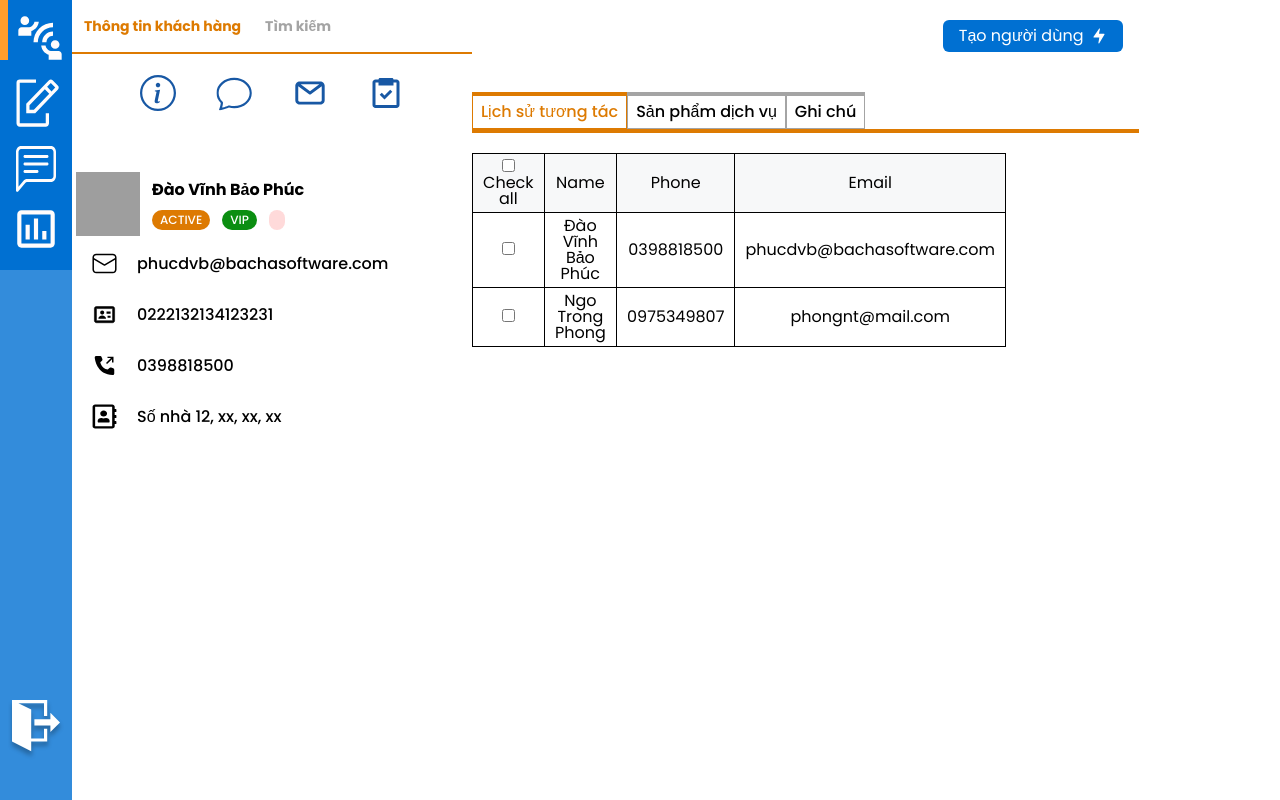
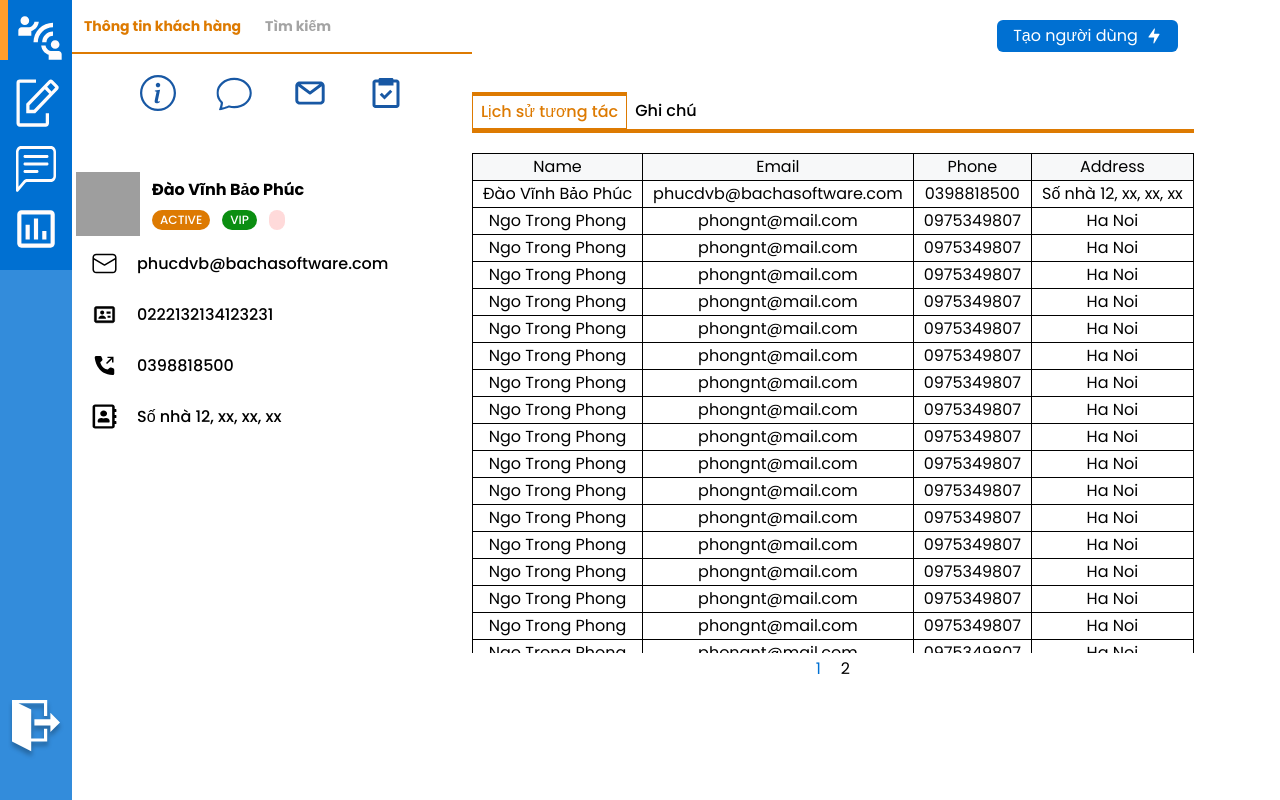
Before and after one commit to trwinddev/Customer-Care, a Vue app: page /admin in a window 1280 px wide. Built offline with nearby package versions, Linux system fonts and the light colour scheme; data requests are answered from the project's data file; grey boxes are pictures that could not be loaded.

Commit message:
Pagination

```diff
--- a/db.json
+++ b/db.json
@@ -23,6 +23,234 @@
       "username": "phongnt",
       "phone_number": "0975349807",
       "profile_picture": "https://www.shareicon.net/data/512x512/2016/08/05/807299_player_512x512.png"
+    },
+    {
+      "id": 2,
+      "tags": ["Vip"],
+      "email": "phongnt@mail.com",
+      "address": "Ha Noi",
+      "id_card": "0123321123321",
+      "fullname": "Ngo Trong Phong",
+      "password": "59a49d3219152943ac91cbc4afbcc357",
+      "username": "phongnt",
+      "phone_number": "0975349807",
+      "profile_picture": "https://www.shareicon.net/data/512x512/2016/08/05/807299_player_512x512.png"
+    },
+    {
+      "id": 2,
+      "tags": ["Vip"],
+      "email": "phongnt@mail.com",
+      "address": "Ha Noi",
+      "id_card": "0123321123321",
+      "fullname": "Ngo Trong Phong",
+      "password": "59a49d3219152943ac91cbc4afbcc357",
+      "username": "phongnt",
+      "phone_number": "0975349807",
+      "profile_picture": "https://www.shareicon.net/data/512x512/2016/08/05/807299_player_512x512.png"
+    },
+    {
+      "id": 2,
+      "tags": ["Vip"],
+      "email": "phongnt@mail.com",
+      "address": "Ha Noi",
+      "id_card": "0123321123321",
+      "fullname": "Ngo Trong Phong",
+      "password": "59a49d3219152943ac91cbc4afbcc357",
+      "username": "phongnt",
+      "phone_number": "0975349807",
+      "profile_picture": "https://www.shareicon.net/data/512x512/2016/08/05/807299_player_512x512.png"
+    },
+    {
+      "id": 2,
+      "tags": ["Vip"],
+      "email": "phongnt@mail.com",
+      "address": "Ha Noi",
+      "id_card": "0123321123321",
+      "fullname": "Ngo Trong Phong",
+      "password": "59a49d3219152943ac91cbc4afbcc357",
+      "username": "phongnt",
+      "phone_number": "0975349807",
+      "profile_picture": "https://www.shareicon.net/data/512x512/2016/08/05/807299_player_512x512.png"
+    },
+    {
+      "id": 2,
+      "tags": ["Vip"],
+      "email": "phongnt@mail.com",
+      "address": "Ha Noi",
+      "id_card": "0123321123321",
+      "fullname": "Ngo Trong Phong",
+      "password": "59a49d3219152943ac91cbc4afbcc357",
+      "username": "phongnt",
+      "phone_number": "0975349807",
+      "profile_picture": "https://www.shareicon.net/data/512x512/2016/08/05/807299_player_512x512.png"
+    },
+    {
+      "id": 2,
+      "tags": ["Vip"],
+      "email": "phongnt@mail.com",
+      "address": "Ha Noi",
+      "id_card": "0123321123321",
+      "fullname": "Ngo Trong Phong",
+      "password": "59a49d3219152943ac91cbc4afbcc357",
+      "username": "phongnt",
+      "phone_number": "0975349807",
+      "profile_picture": "https://www.shareicon.net/data/512x512/2016/08/05/807299_player_512x512.png"
+    },
+    {
+      "id": 2,
+      "tags": ["Vip"],
+      "email": "phongnt@mail.com",
+      "address": "Ha Noi",
+      "id_card": "0123321123321",
+      "fullname": "Ngo Trong Phong",
+      "password": "59a49d3219152943ac91cbc4afbcc357",
+      "username": "phongnt",
+      "phone_number": "0975349807",
+      "profile_picture": "https://www.shareicon.net/data/512x512/2016/08/05/807299_player_512x512.png"
+    },
+    {
+      "id": 2,
+      "tags": ["Vip"],
+      "email": "phongnt@mail.com",
+      "address": "Ha Noi",
+      "id_card": "0123321123321",
+      "fullname": "Ngo Trong Phong",
+      "password": "59a49d3219152943ac91cbc4afbcc357",
+      "username": "phongnt",
+      "phone_number": "0975349807",
+      "profile_picture": "https://www.shareicon.net/data/512x512/2016/08/05/807299_player_512x512.png"
+    },
+    {
+      "id": 2,
+      "tags": ["Vip"],
+      "email": "phongnt@mail.com",
+      "address": "Ha Noi",
+      "id_card": "0123321123321",
+      "fullname": "Ngo Trong Phong",
+      "password": "59a49d3219152943ac91cbc4afbcc357",
+      "username": "phongnt",
+      "phone_number": "0975349807",
+      "profile_picture": "https://www.shareicon.net/data/512x512/2016/08/05/807299_player_512x512.png"
+    },
+    {
+      "id": 2,
+      "tags": ["Vip"],
+      "email": "phongnt@mail.com",
+      "address": "Ha Noi",
+      "id_card": "0123321123321",
+      "fullname": "Ngo Trong Phong",
+      "password": "59a49d3219152943ac91cbc4afbcc357",
+      "username": "phongnt",
+      "phone_number": "0975349807",
+      "profile_picture": "https://www.shareicon.net/data/512x512/2016/08/05/807299_player_512x512.png"
+    },
+    {
+      "id": 2,
+      "tags": ["Vip"],
+      "email": "phongnt@mail.com",
+      "address": "Ha Noi",
+      "id_card": "0123321123321",
+      "fullname": "Ngo Trong Phong",
+      "password": "59a49d3219152943ac91cbc4afbcc357",
+      "username": "phongnt",
+      "phone_number": "0975349807",
+      "profile_picture": "https://www.shareicon.net/data/512x512/2016/08/05/807299_player_512x512.png"
+    },
+    {
+      "id": 2,
+      "tags": ["Vip"],
+      "email": "phongnt@mail.com",
+      "address": "Ha Noi",
+      "id_card": "0123321123321",
+      "fullname": "Ngo Trong Phong",
+      "password": "59a49d3219152943ac91cbc4afbcc357",
+      "username": "phongnt",
+      "phone_number": "0975349807",
+      "profile_picture": "https://www.shareicon.net/data/512x512/2016/08/05/807299_player_512x512.png"
+    },
+    {
+      "id": 2,
+      "tags": ["Vip"],
+      "email": "phongnt@mail.com",
+      "address": "Ha Noi",
+      "id_card": "0123321123321",
+      "fullname": "Ngo Trong Phong",
+      "password": "59a49d3219152943ac91cbc4afbcc357",
+      "username": "phongnt",
+      "phone_number": "0975349807",
+      "profile_picture": "https://www.shareicon.net/data/512x512/2016/08/05/807299_player_512x512.png"
+    },
+    {
+      "id": 2,
+      "tags": ["Vip"],
+      "email": "phongnt@mail.com",
+      "address": "Ha Noi",
+      "id_card": "0123321123321",
+      "fullname": "Ngo Trong Phong",
+      "password": "59a49d3219152943ac91cbc4afbcc357",
+      "username": "phongnt",
+      "phone_number": "0975349807",
+      "profile_picture": "https://www.shareicon.net/data/512x512/2016/08/05/807299_player_512x512.png"
+    },
+    {
+      "id": 2,
+      "tags": ["Vip"],
+      "email": "phongnt@mail.com",
+      "address": "Ha Noi",
+      "id_card": "0123321123321",
+      "fullname": "Ngo Trong Phong",
+      "password": "59a49d3219152943ac91cbc4afbcc357",
+      "username": "phongnt",
+      "phone_number": "0975349807",
+      "profile_picture": "https://www.shareicon.net/data/512x512/2016/08/05/807299_player_512x512.png"
+    },
+    {
+      "id": 2,
+      "tags": ["Vip"],
+      "email": "phongnt@mail.com",
+      "address": "Ha Noi",
+      "id_card": "0123321123321",
+      "fullname": "Ngo Trong Phong",
+      "password": "59a49d3219152943ac91cbc4afbcc357",
+      "username": "phongnt",
+      "phone_number": "0975349807",
+      "profile_picture": "https://www.shareicon.net/data/512x512/2016/08/05/807299_player_512x512.png"
+    },
+    {
+      "id": 2,
+      "tags": ["Vip"],
+      "email": "phongnt@mail.com",
+      "address": "Ha Noi",
+      "id_card": "0123321123321",
+      "fullname": "Ngo Trong Phong",
+      "password": "59a49d3219152943ac91cbc4afbcc357",
+      "username": "phongnt",
+      "phone_number": "0975349807",
+      "profile_picture": "https://www.shareicon.net/data/512x512/2016/08/05/807299_player_512x512.png"
+    },
+    {
+      "id": 2,
+      "tags": ["Vip"],
+      "email": "phongnt@mail.com",
+      "address": "Ha Noi",
+      "id_card": "0123321123321",
+      "fullname": "Ngo Trong Phong",
+      "password": "59a49d3219152943ac91cbc4afbcc357",
+      "username": "phongnt",
+      "phone_number": "0975349807",
+      "profile_picture": "https://www.shareicon.net/data/512x512/2016/08/05/807299_player_512x512.png"
+    },
+    {
+      "id": 2,
+      "tags": ["Vip"],
+      "email": "phongnt@mail.com",
+      "address": "Ha Noi",
+      "id_card": "0123321123321",
+      "fullname": "Ngo Trong Phong",
+      "password": "59a49d3219152943ac91cbc4afbcc357",
+      "username": "phongnt",
+      "phone_number": "0975349807",
+      "profile_picture": "https://www.shareicon.net/data/512x512/2016/08/05/807299_player_512x512.png"
     }
   ]
 }
--- a/src/components/ListUser.vue
+++ b/src/components/ListUser.vue
@@ -25,37 +25,59 @@
       </div>
     </div>
     <header
-      class="mb-5 border-b-4 border-orange-primary-color flex text-center font-medium"
+      class="mb-5 border-b-4 border-orange-primary-color flex text-center font-medium gap-2 items-center"
     >
       <span
-        class="border border-t-4 border-orange-primary-color text-orange-primary-color p-2"
+        class="cursor-pointer text-center"
+        :class="{
+          'border border-t-4 border-orange-primary-color text-orange-primary-color p-2':
+            isToggleTab,
+        }"
+        @click="toggleMode(true)"
         >Lịch sử tương tác</span
       >
-      <span class="border p-2 border-t-4 border-gray-text-gray"
-        >Sản phẩm dịch vụ</span
+      <span
+        class="cursor-pointer"
+        :class="{
+          'border border-t-4 border-orange-primary-color text-orange-primary-color p-2':
+            !isToggleTab,
+        }"
+        @click="toggleMode(false)"
+        >Ghi chú</span
       >
-      <span class="border p-2 border-t-4 border-gray-text-gray">Ghi chú</span>
     </header>
-    <table>
+    <div v-if="isToggleTab" class="max-h-[500px] overflow-y-auto">
+      <table class="w-full">
         <tr class="bg-gray-bg-table">
-        <th><input type="checkbox" name="" id="" />Check all</th>
           <th>Name</th>
+          <th>Email</th>
           <th>Phone</th>
-        <th>Email</th>
+          <th>Address</th>
           <!-- <th>Date</th>
         <th>Score</th> -->
         </tr>
-      <tr v-for="user in users" :key="user.username">
-        <td><input type="checkbox" name="" id="" /></td>
+        <tr v-for="user in displayedUsers" :key="user.username">
           <td>{{ user.fullname }}</td>
-        <td>{{ user.phone_number }}</td>
           <td>
             <a :href="`mailto:${user.email}`">{{ user.email }}</a>
           </td>
+          <td>{{ user.phone_number }}</td>
+          <td>{{ user.address }}</td>
           <!-- <td>March 6, 2018</td>
         <td>274</td> -->
         </tr>
       </table>
+    </div>
+    <div v-if="isToggleTab" class="flex justify-center gap-5 mt-2">
+      <span
+        v-for="pageNumber in totalPages"
+        :key="pageNumber"
+        :class="{ 'text-blue-primary-login': pageNumber === currentPage }"
+        @click="goToPage(pageNumber)"
+        class="cursor-pointer"
+        >{{ pageNumber }}</span
+      >
+    </div>
   </div>
   <popup-component
     v-show="showModal"
@@ -72,7 +94,21 @@ export default {
     return {
       showModal: false,
       users: [],
+      currentPage: 1,
+      itemsPerPage: 20,
+      isToggleTab: true,
     };
+  },
+  computed: {
+    totalPages() {
+      return Math.ceil(this.users.length / this.itemsPerPage);
+    },
+
+    displayedUsers() {
+      const startIndex = (this.currentPage - 1) * this.itemsPerPage;
+      const endIndex = startIndex + this.itemsPerPage;
+      return this.users.slice(startIndex, endIndex);
+    },
   },
   mounted() {
     this.fetchUsers();
@@ -86,6 +122,12 @@ export default {
       } catch (error) {
         console.error("Error fetching users:", error);
       }
+    },
+    goToPage(pageNumber) {
+      this.currentPage = pageNumber;
+    },
+    toggleMode(isInteractionHistoryActive) {
+      this.isToggleTab = isInteractionHistoryActive;
     },
   },
 };
```
Lines whose indentation alone changed are shown as unchanged.
